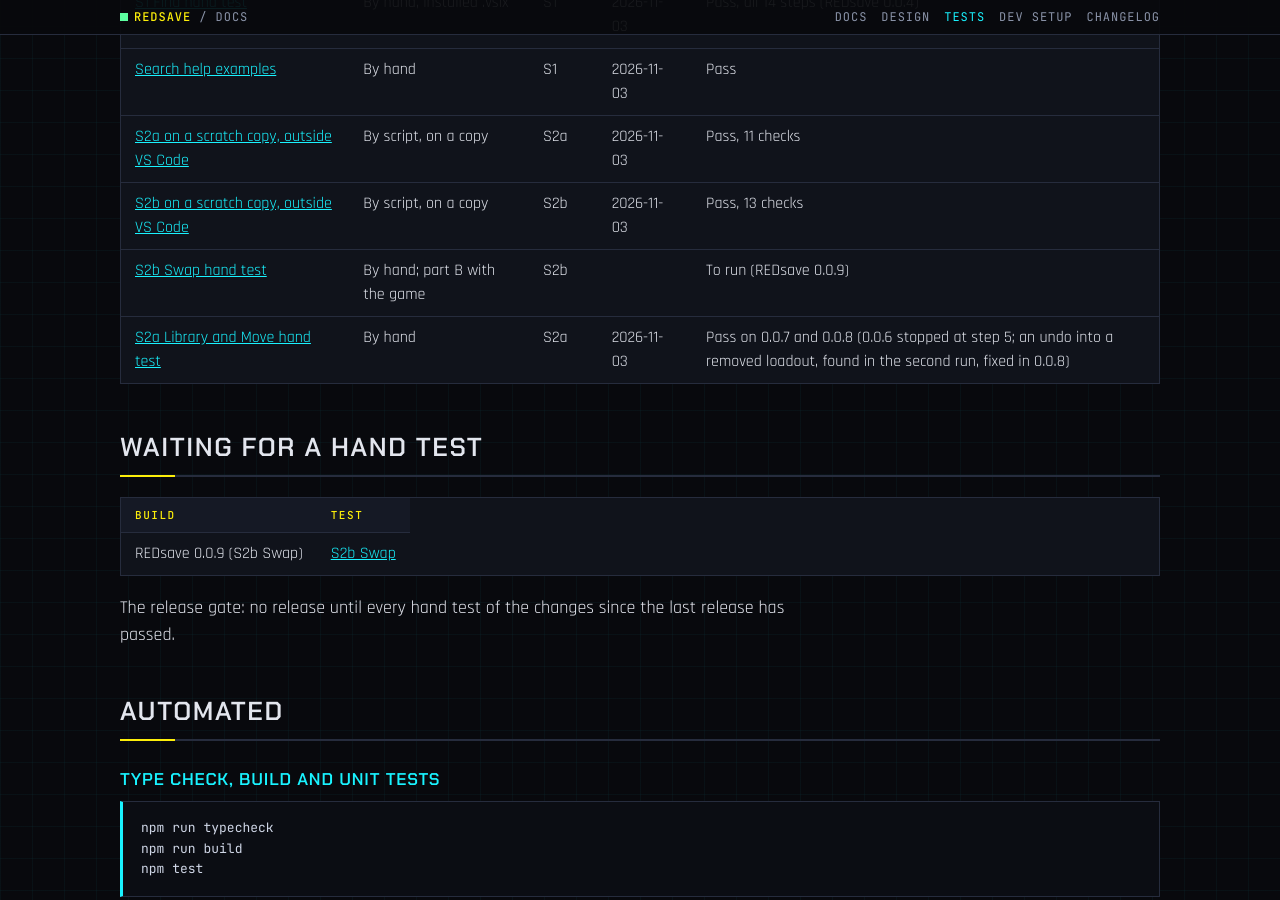
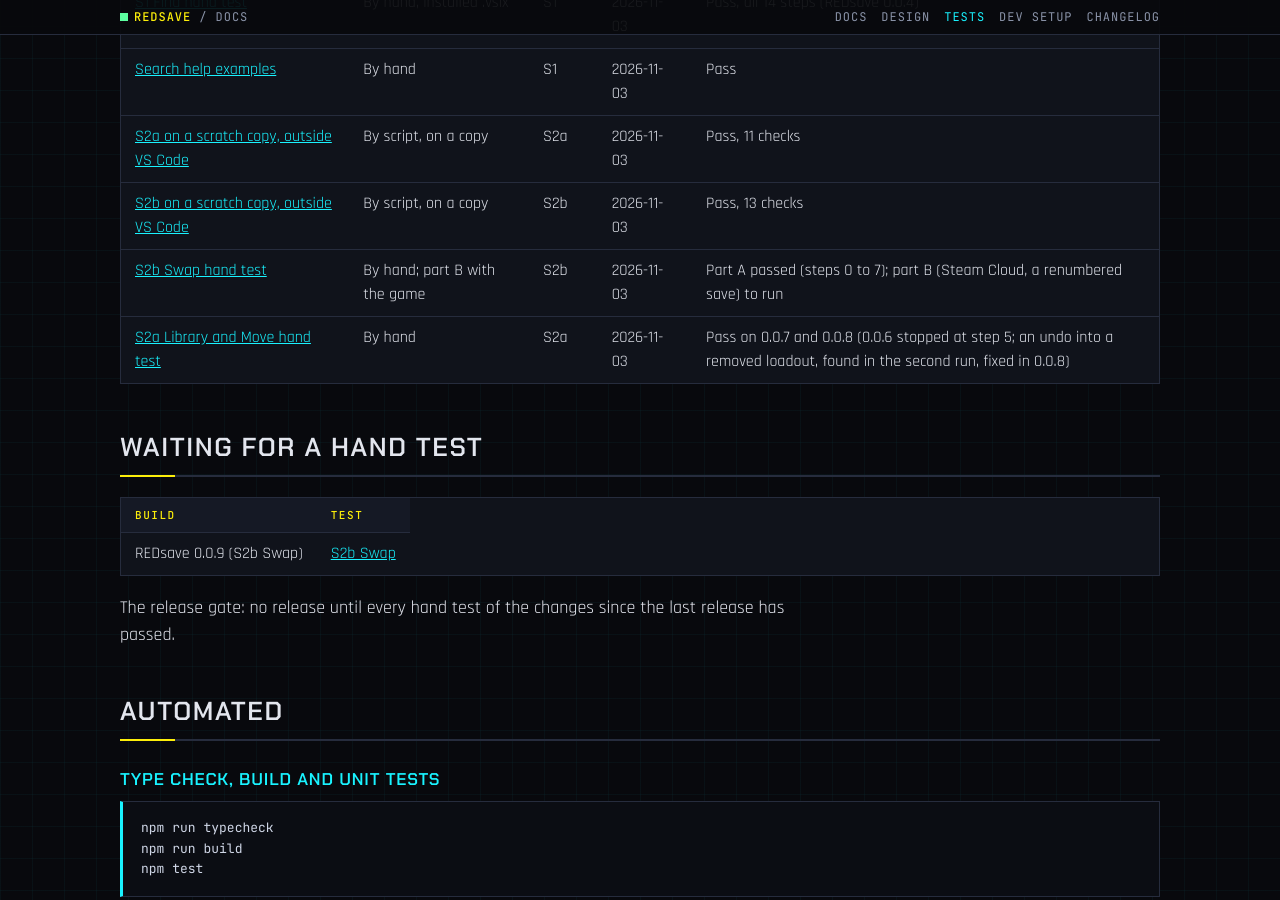
Before and after one commit to Edgemodders/REDsave, a Jekyll site: the page built from docs/testing.md, in a window 1280 px wide and 900 px high, scrolled down 742 px. Built offline with Jekyll 4.4.1, drawn with Linux system fonts in a browser that asks for light colours; some of the changed text lies outside the part shown.

Commit message:
Tests: S2b part A passed; part B waits
Co-Authored-By: Claude Opus 5.5 <noreply@anthropic.com>

```diff
--- a/docs/testing.md
+++ b/docs/testing.md
@@ -20,7 +20,7 @@ Last updated 2026-11-03.
 | [Search help examples](#search-help-examples-005) | By hand | S1 | 2026-11-03 | Pass |
 | [S2a on a scratch copy, outside VS Code](#s2a-on-a-scratch-copy-outside-vs-code) | By script, on a copy | S2a | 2026-11-03 | Pass, 11 checks |
 | [S2b on a scratch copy, outside VS Code](#s2b-on-a-scratch-copy-outside-vs-code) | By script, on a copy | S2b | 2026-11-03 | Pass, 13 checks |
-| [S2b Swap hand test](#s2b-swap) | By hand; part B with the game | S2b | | To run (REDsave 0.0.9) |
+| [S2b Swap hand test](#s2b-swap) | By hand; part B with the game | S2b | 2026-11-03 | Part A passed (steps 0 to 7); part B (Steam Cloud, a renumbered save) to run |
 | [S2a Library and Move hand test](#s2a-library-and-move) | By hand | S2a | 2026-11-03 | Pass on 0.0.7 and 0.0.8 (0.0.6 stopped at step 5; an undo into a removed loadout, found in the second run, fixed in 0.0.8) |
 
 ## Waiting for a hand test
@@ -183,3 +183,5 @@ REDsave 0.0.9. Install `redsave-0.0.9.vsix` over 0.0.8. Part A runs on the test
 12. Move the throwaway from Steam test back **In the game**. If its name is taken now (step 11), the question says it gets a new folder number. Start the game, and **load the throwaway** from Load Game: note whether it loads, and its title in the list. Quit.
 
 After the test, tell Claude which steps passed, and what you noted in steps 10 to 12.
+
+**Part A, 2026-11-03, REDsave 0.0.9:** steps 0 to 7 passed on the test copy. Part B waits.
```
Also changed, not shown: CLAUDE.md (+1 -1 lines).
